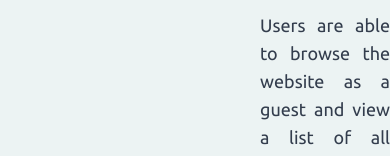
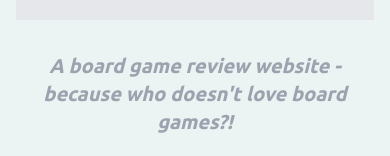
Before and after one commit to Deehjay/portfolio, a Vue app: page /work/house-of-games in a window 390 px wide. Shown: the part 277-433 px from the top of the page. Built offline with nearby package versions, Linux system fonts and the light colour scheme.

Commit message:
Responsive styling for single project

```diff
--- a/src/components/SingleProject.vue
+++ b/src/components/SingleProject.vue
@@ -32,10 +32,11 @@ export default {
     href="https://cdn.jsdelivr.net/gh/devicons/devicon@v2.15.1/devicon.min.css" />
   <main>
     <section class="project-container flex justify-center items-center">
-      <div class="w-full flex justify-center gap-52">
+      <div class="project-inner w-full flex justify-center gap-52">
         <div class="w-1/3 content-left">
           <div>
             <VueperSlides
+              id="test"
               class="no-shadow"
               arrows-inside
               fade
@@ -57,26 +58,27 @@ export default {
         <div class="content-right w-1/3 flex flex-col items-center gap-8">
           <div class="w-full bg-gray-200 p-4">
             <h1
-              class="text-emerald mb-4 w-full uppercase text-center text-5xl font-bold tracking-wider">
+              class="text-emerald mb-4 w-full uppercase text-center text-5xl font-bold tracking-wider laptop:text-3xl phone:text-2xl">
               {{ projectDetails.projectName }}
             </h1>
             <div>
               <div class="flex gap-8 justify-center">
                 <div v-for="tech in projectDetails.tech" class="tooltip">
                   <i
-                    :class="`devicon-${tech}-plain devicon-${tech}-original text-5xl text-neutralColour`"></i>
+                    :class="`devicon-${tech}-plain devicon-${tech}-original text-5xl text-neutralColour laptop:text-3xl phone:text-2xl`"></i>
                   <span class="tooltiptext">{{ tech }}</span>
                 </div>
               </div>
             </div>
           </div>
-          <h2 class="text-xl italic text-gray-400 font-bold">
+          <h2
+            class="text-xl italic text-gray-400 font-bold laptop:text-lg phone:text-base text-center">
             {{ projectDetails.summary }}
           </h2>
-          <p class="text-lg text-justify">
+          <p class="text-lg text-justify laptop:text-base">
             {{ projectDetails.longDescriptionP1 }}
           </p>
-          <p class="text-lg text-justify">
+          <p class="text-lg text-justify laptop:text-base">
             {{ projectDetails.longDescriptionP2 }}
           </p>
 
@@ -94,7 +96,9 @@ export default {
                 :link="projectDetails.github" />
             </div>
           </div>
-          <NextProject class="self-end" :currProject="projectDetails.slug" />
+          <NextProject
+            class="self-end phone:self-center"
+            :currProject="projectDetails.slug" />
         </div>
       </div>
     </section>
@@ -152,4 +156,46 @@ export default {
 .tooltip:hover .tooltiptext {
   visibility: visible;
 }
+
+@media screen and (max-width: 1024px) {
+  .project-inner {
+    display: flex;
+    flex-direction: column;
+    align-items: center;
+    justify-content: center;
+    gap: 5px;
+  }
+
+  .project-container {
+    height: 100%;
+    overflow: visible;
+    padding: 1rem;
+  }
+
+  .content-left {
+    width: 50%;
+  }
+
+  #test {
+    height: 400px !important;
+  }
+
+  .content-right {
+    width: 80%;
+  }
+}
+
+@media screen and (max-width: 480px) {
+  .content-left {
+    width: 100%;
+  }
+
+  #test {
+    height: 300px !important;
+  }
+
+  .content-right {
+    width: 100%;
+  }
+}
 </style>
```
